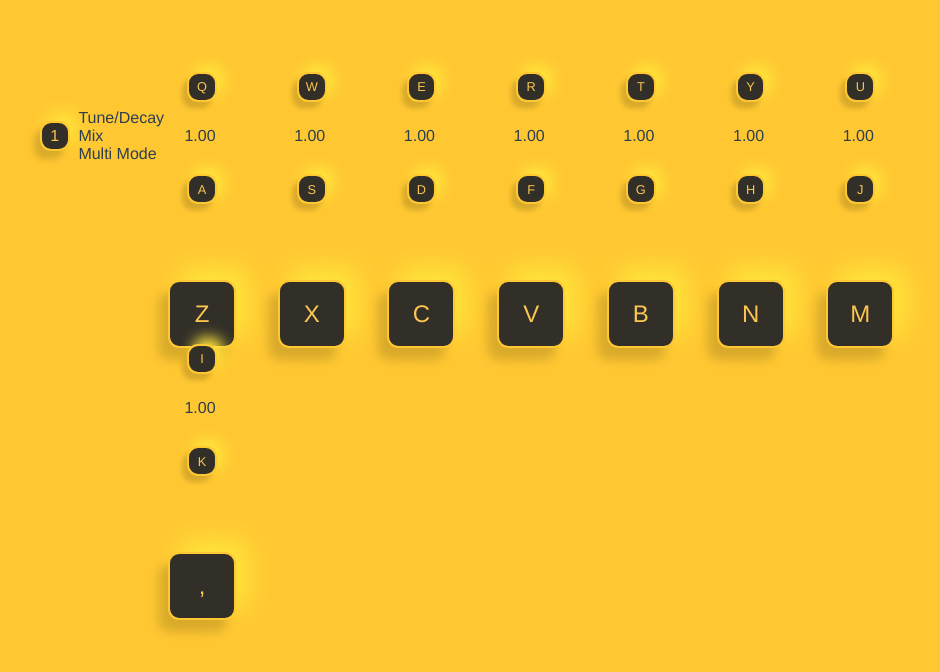
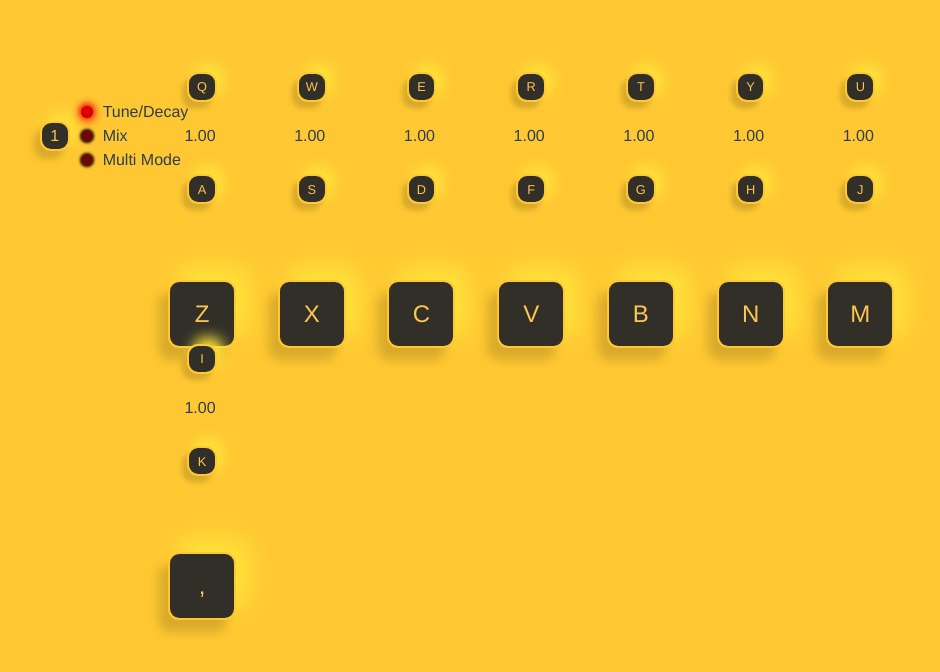
Before and after one commit to ratin42/ToneJs-sampler, a Vue app: page / in a window 1280 px wide. Shown: the top 672 px of the page, without its empty margins (160-1100 px from the left). Built offline with nearby package versions, Linux system fonts and the light colour scheme; no server answers.

Commit message:
feat (UI): add LedRed Component

```diff
--- a/src/components/sampler/Modules/Performance/TuneMixMulti.vue
+++ b/src/components/sampler/Modules/Performance/TuneMixMulti.vue
@@ -1,5 +1,6 @@
 <script setup lang="ts">
 import KeyDisplay from "@/components/ui/KeyDisplay.vue";
+import LedRed from "@/components/ui/LedRed.vue";
 
 let handlePress = (key: string) => {
     console.log("handlePress");
@@ -8,6 +9,9 @@ let handlePress = (key: string) => {
 let handleUnpress = (key: string) => {
     console.log("handleUnpress");
 };
+let ledTuneDecay: boolean = true;
+let ledMix: boolean = false;
+let ledMultiMode: boolean = false;
 </script>
 
 <template>
@@ -20,15 +24,24 @@ let handleUnpress = (key: string) => {
                 :unpressed="handleUnpress"
             ></KeyDisplay>
             <span class="switch-text">
-                <p>Tune/Decay</p>
-                <p>Mix</p>
-                <p>Multi Mode</p>
+                <span class="switch-option">
+                    <LedRed :status="ledTuneDecay"></LedRed>
+                    <p>Tune/Decay</p>
+                </span>
+                <span class="switch-option">
+                    <LedRed :status="ledMix"></LedRed>
+                    <p>Mix</p>
+                </span>
+                <span class="switch-option">
+                    <LedRed :status="ledMultiMode"></LedRed>
+                    <p>Multi Mode</p>
+                </span>
             </span>
         </span>
     </div>
 </template>
 
-<style lang="scss">
+<style scoped lang="scss">
 #tune-mix-multi {
     display: grid;
     grid-template-rows: 10vw;
@@ -41,9 +54,18 @@ let handleUnpress = (key: string) => {
         align-items: center;
 
         .switch-text {
+            display: grid;
+            grid-gap: 0.4rem;
+            .switch-option {
+                display: flex;
+                flex-direction: row;
+                align-items: center;
+            }
+
             text-align: left;
             p {
                 margin: 0rem;
+                margin-left: 0.6rem;
             }
         }
         .switch-button {
--- a/src/components/ui/KeyDisplay.vue
+++ b/src/components/ui/KeyDisplay.vue
@@ -36,6 +36,7 @@ const untrigger = () => {
 };
 
 window.addEventListener("keydown", (e) => {
+    console.log("keydown", e);
     if (e.key === props.keyBoardInput) {
         if (!pressedStatus.value) {
             trigger();
--- /dev/null
+++ b/src/components/ui/LedRed.vue
@@ -0,0 +1,30 @@
+<script setup lang="ts">
+interface Props {
+    status: boolean;
+}
+
+const props = withDefaults(defineProps<Props>(), {
+    status: false,
+});
+console.log("props", props.status);
+</script>
+
+<template>
+    <div class="led-red" v-bind:class="{ lighted: props.status }"></div>
+</template>
+
+<style scoped lang="scss">
+.led-red {
+    width: 12px;
+    height: 12px;
+    background-color: #940;
+    border-radius: 50%;
+    box-shadow: #000 0 0px 3px 1px, inset #600 0 -1px 21px;
+    // box-shadow: #000 -0.5px 0.5px 3px 1px, inset #600 0 -1px 21px;
+}
+.lighted {
+    background-color: #f00;
+    box-shadow: #d70000 0 -1px 7px 1px, inset #b90000 0 -1px 9px,
+        #f00 0 2px 12px;
+}
+</style>
```
